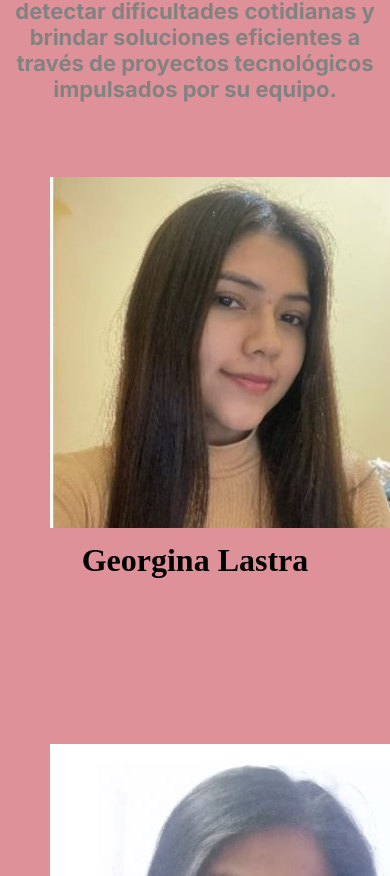
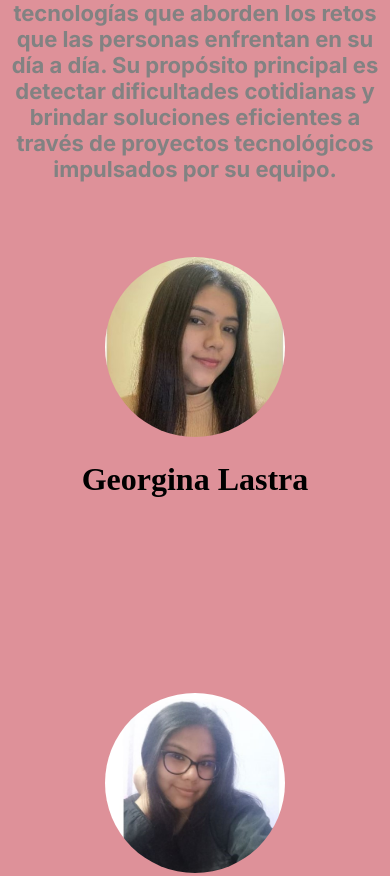
Before and after one commit to TechOpsUPC/Landing-Page, a plain HTML site: page index.html in a window 390 px wide. Shown: the part 6869-7745 px from the top of the page. Drawn offline with Linux system fonts and the light colour scheme; a script that the page names is missing.

Commit message:
fix(css): fixed team members

```diff
--- a/style.css
+++ b/style.css
@@ -794,6 +794,59 @@ header nav ul li a {
     flex-basis: -10%;
     padding: 50px;
 
+}.AboutUs {
+    background-color: #DE9199;
+    padding: 50px 0;
+    text-align: center;
+}
+
+.AboutUs h1 {
+    font-size: 40px;
+    color: #000;
+    margin-bottom: 30px;
+}
+
+.AboutUs p {
+    font-size: 18px;
+    color: #333;
+    margin-bottom: 50px;
+}
+
+.grid {
+    display: flex;
+    flex-wrap: wrap;
+    justify-content: center;
+    gap: 30px;
+}
+
+.grid li {
+    list-style: none;
+    width: 200px;
+    text-align: center;
+}
+
+.grid li img {
+    width: 180px;
+    height: 180px;
+    border-radius: 50%;
+    object-fit: cover;
+    margin-bottom: 10px;
+}
+
+.grid li h4 {
+    font-size: 18px;
+    font-weight: bold;
+    color: #000;
+}
+
+@media (max-width: 768px) {
+    .grid {
+        flex-direction: column;
+    }
+
+    .grid li {
+        width: 100%;
+    }
 }
 
 .AboutUs .grid li i{
```
